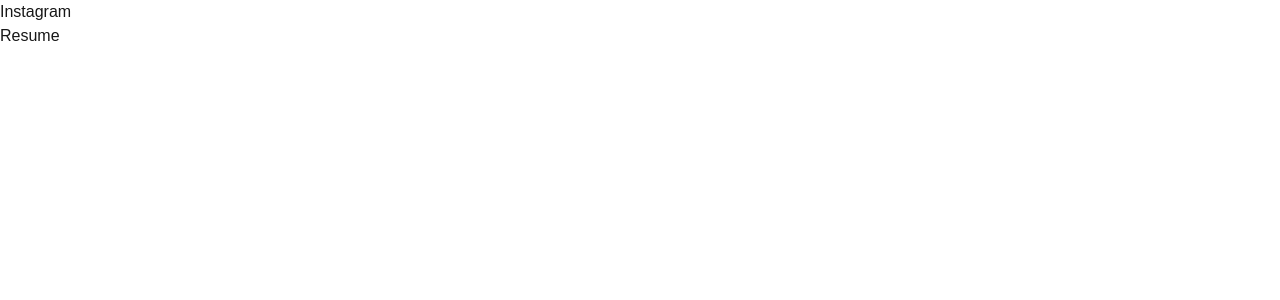
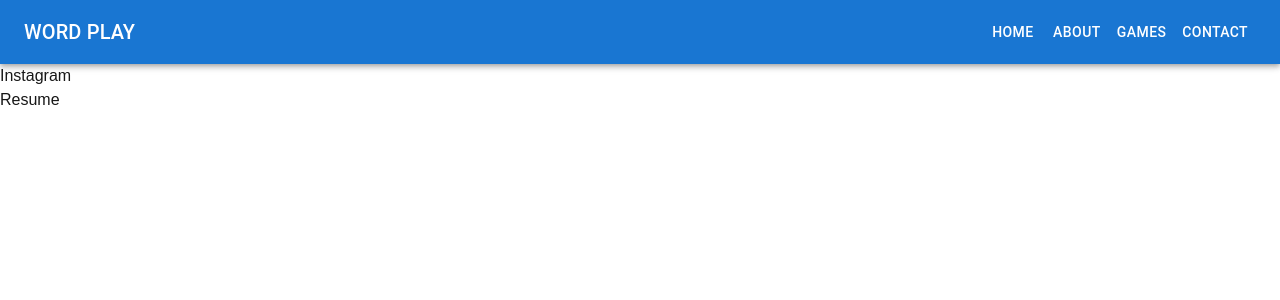
Before and after one commit to PankajSingh-ops/wordplay, a Next.js app: page / in a window 1280 px wide. Shown: the top 300 px of the page. Built offline with nearby package versions, Linux system fonts and the light colour scheme.

Commit message:
adding header

```diff
--- /dev/null
+++ b/app/common/Header.tsx
@@ -0,0 +1,39 @@
+import React from 'react';
+import AppBar from '@mui/material/AppBar';
+import Toolbar from '@mui/material/Toolbar';
+import Typography from '@mui/material/Typography';
+import Button from '@mui/material/Button';
+import IconButton from '@mui/material/IconButton';
+import MenuIcon from '@mui/icons-material/Menu';
+import { useTheme } from '@mui/material/styles';
+import { useMediaQuery } from '@mui/material';
+
+const Header = () => {
+    const theme = useTheme();
+    const isMobile = useMediaQuery(theme.breakpoints.down('sm'));
+
+    return (
+        <AppBar position="static">
+            <Toolbar>
+                {isMobile && (
+                    <IconButton edge="start" color="inherit" aria-label="menu">
+                        <MenuIcon />
+                    </IconButton>
+                )}
+                <Typography variant="h6" sx={{ flexGrow: 1 }}>
+                    WORD PLAY
+                </Typography>
+                {!isMobile && (
+                    <>
+                        <Button color="inherit">Home</Button>
+                        <Button color="inherit">About</Button>
+                        <Button color="inherit">Games</Button>
+                        <Button color="inherit">Contact</Button>
+                    </>
+                )}
+            </Toolbar>
+        </AppBar>
+    );
+};
+
+export default Header;
--- a/app/page.tsx
+++ b/app/page.tsx
@@ -1,10 +1,12 @@
 "use client"
 import { useRouter } from "next/navigation";
+import Header from "./common/Header";
 
 export default function Home() {
   const navigate=useRouter()
   return (
    <>
+   <Header/>
    <div onClick={()=>navigate.push("pages/instagramcaptions")}>
     Instagram
    </div>
--- a/app/pages/resume/page.tsx
+++ b/app/pages/resume/page.tsx
@@ -12,6 +12,7 @@ import ImageIcon from '@mui/icons-material/Image';
 import LinkedInIcon from '@mui/icons-material/LinkedIn';
 import LanguageIcon from '@mui/icons-material/Language';
 import StyleIcon from '@mui/icons-material/Style';
+import Header from "@/app/common/Header";
 
 
 
@@ -113,6 +114,8 @@ const ResumeBuilder = () => {
   };
 
   return (
+    <>
+    <Header/>
     <div className="min-h-screen bg-gray-50 py-8 px-4">
       <div className="max-w-4xl mx-auto bg-white rounded-lg shadow-lg p-6">
         <div className="flex items-center gap-2 mb-6">
@@ -584,6 +587,7 @@ const ResumeBuilder = () => {
         </Formik>
       </div>
     </div>
+    </>
   );
 };
 
```
